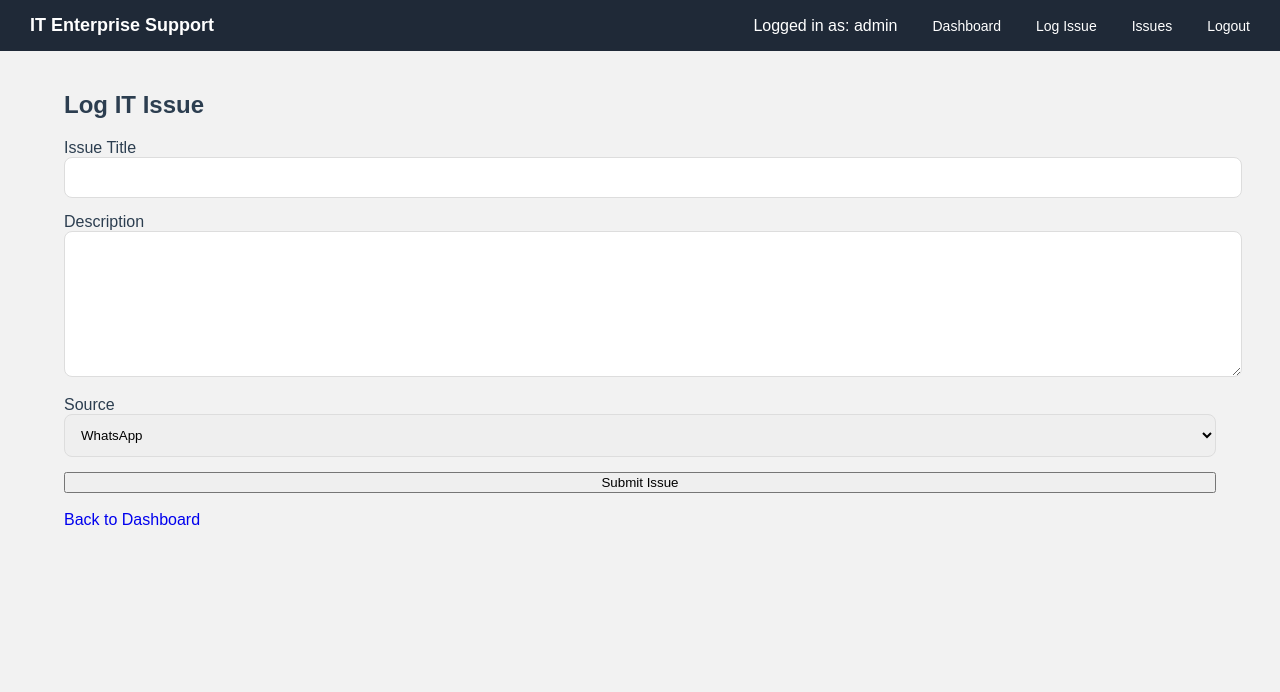
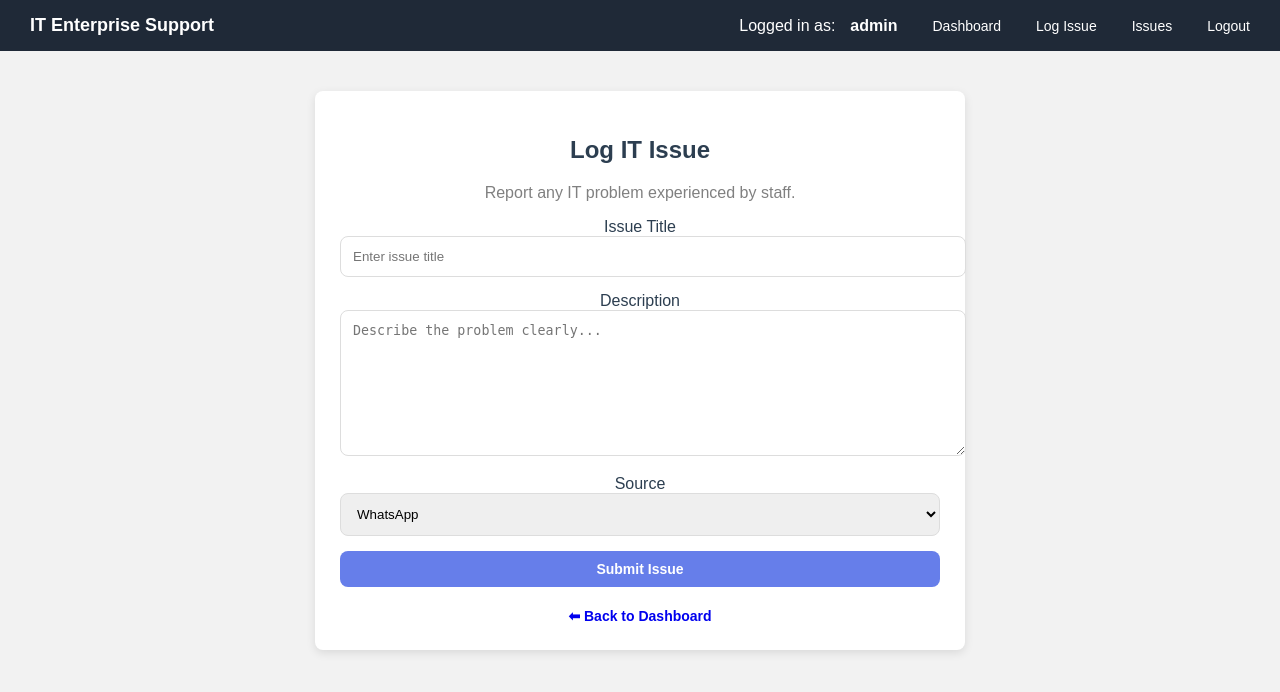
Before and after one commit to SamsonDeon/IT_Support_System, a Flask app: page /log_issue in a window 1280 px wide. Shown: the top 692 px of the page. Run offline with Flask 3, Linux system fonts and the light colour scheme; a user stored in the database is signed in; some libraries are stand-ins or nearby versions.

Commit message:
Log issue updated

```diff
--- a/static/style.css
+++ b/static/style.css
@@ -479,3 +479,11 @@ body {
         display: none;
     }
 }
+.card{
+background:white;
+padding:25px;
+border-radius:8px;
+box-shadow:0 3px 10px rgba(0,0,0,0.1);
+max-width:600px;
+margin:auto;
+}
--- a/templates/log_issue.html
+++ b/templates/log_issue.html
@@ -4,14 +4,16 @@
     <title>Log Issue</title>
     <link rel="stylesheet" href="{{ url_for('static', filename='style.css') }}">
 </head>
+
 <body>
+
 <div class="navbar">
     <div class="nav-left">
         <strong>IT Enterprise Support</strong>
     </div>
 
     <div class="nav-right">
-        Logged in as: {{ session['user'] }}
+        Logged in as: <b>{{ session['user'] }}</b>
         <a href="/dashboard">Dashboard</a>
         <a href="/log_issue">Log Issue</a>
         <a href="/view_issues">Issues</a>
@@ -20,15 +22,19 @@
 </div>
 
 <div class="container">
+
+<div class="card">
+
 <h2>Log IT Issue</h2>
+<p style="color:gray;">Report any IT problem experienced by staff.</p>
 
 <form method="POST">
 
 <label>Issue Title</label>
-        <input type="text" name="title" required>
+<input type="text" name="title" placeholder="Enter issue title" required>
 
 <label>Description</label>
-        <textarea name="description" required></textarea>
+<textarea name="description" placeholder="Describe the problem clearly..." required></textarea>
 
 <label>Source</label>
 <select name="source">
@@ -37,11 +43,17 @@
     <option>Email</option>
 </select>
 
-        <button type="submit">Submit Issue</button>
+<button type="submit" class="btn btn-primary">Submit Issue</button>
+
 </form>
 
-    <br>
-    <a href="/dashboard">Back to Dashboard</a>
+<div style="margin-top:20px;">
+<a href="/dashboard" class="btn">⬅ Back to Dashboard</a>
 </div>
+
+</div>
+
+</div>
+
 </body>
 </html>
--- a/templates/view_issues.html
+++ b/templates/view_issues.html
@@ -49,7 +49,7 @@
 <br>
 
 <table class="table">
-<tr {% if issue.sla_breach %}style="background:#ffdddd;"{% endif %}>
+<tr>
     <th>ID</th>
     <th>Title</th>
     <th>Description</th>
```
Lines whose indentation alone changed are shown as unchanged.
